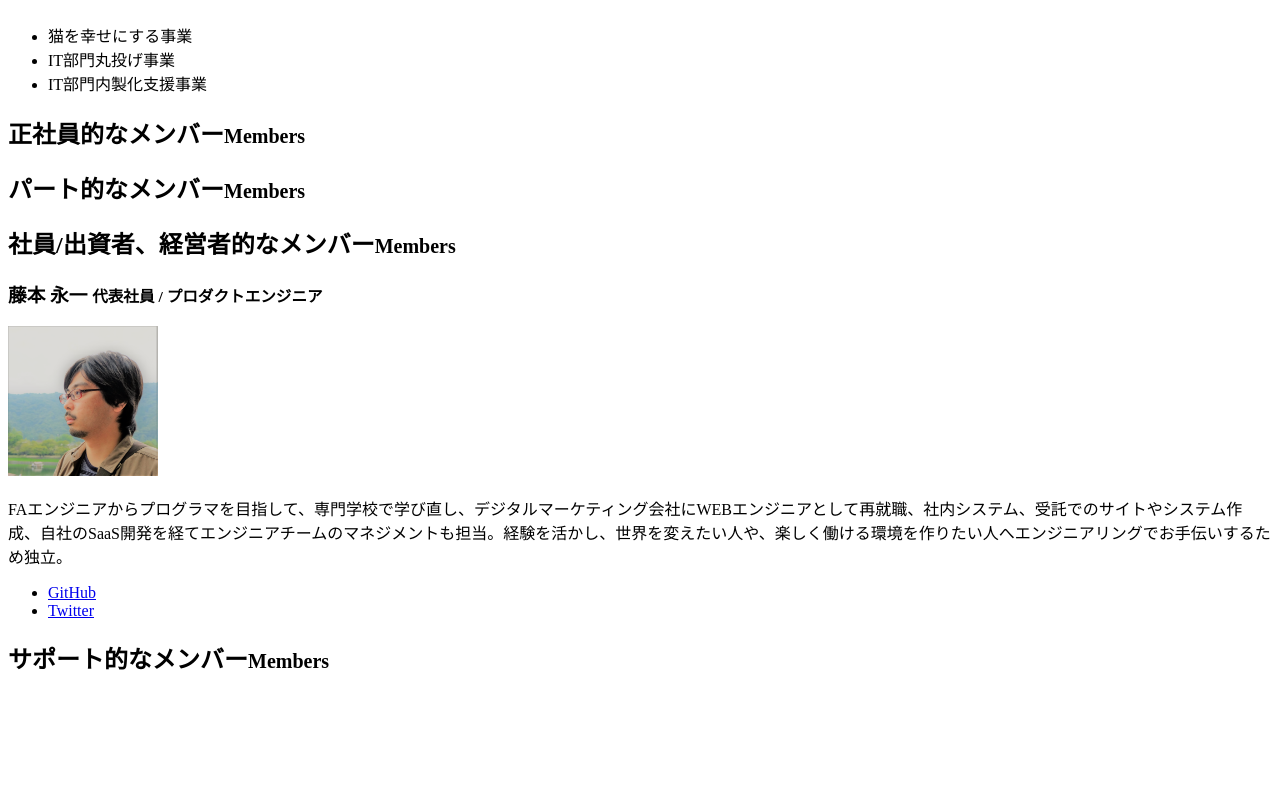
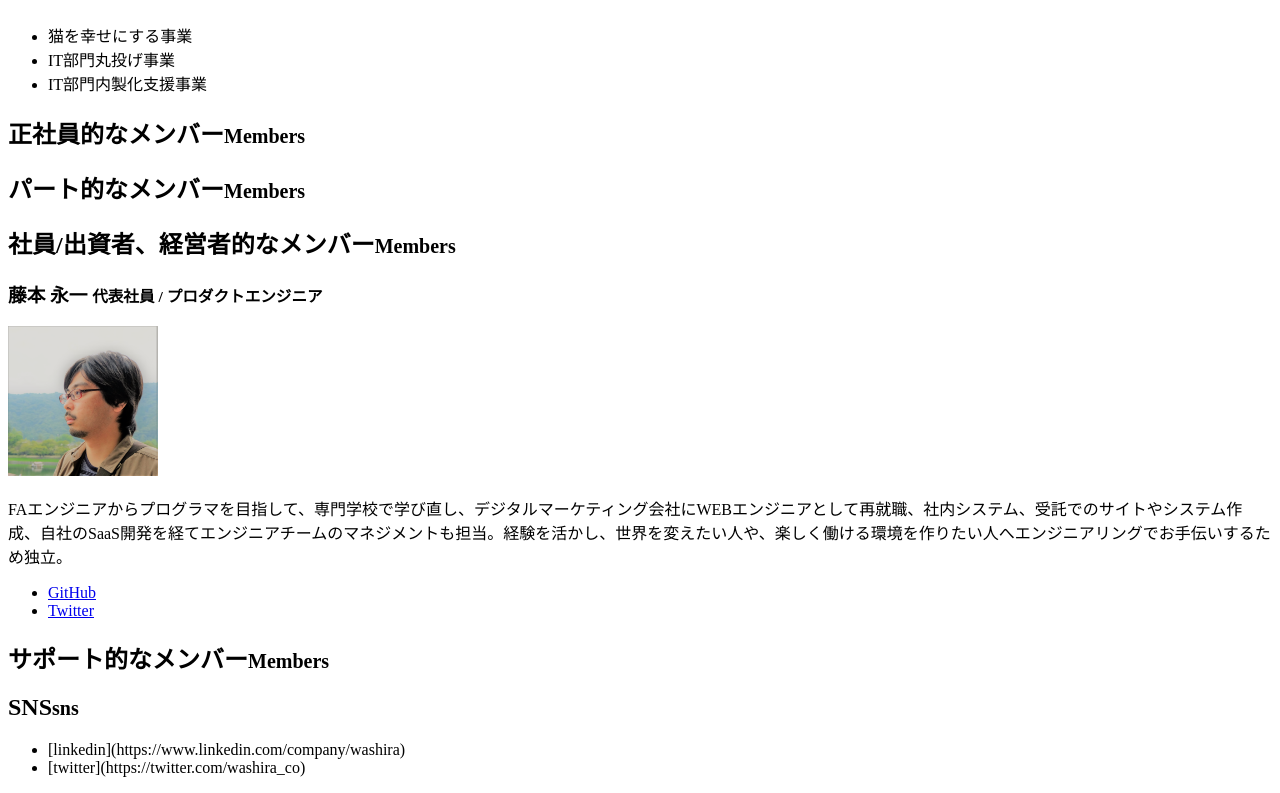
Before and after one commit to washira-co/web-washira.co, a Nuxt app: page / in a window 1280 px wide. Shown: the part 409-1202 px from the top of the page. Before the commit the page ends 1103 px from the top, so only its background shows below. Built offline with nearby package versions, Linux system fonts and the light colour scheme.

Commit message:
SNS追加

```diff
--- a/pages/index.vue
+++ b/pages/index.vue
@@ -53,6 +53,14 @@
       <h2>サポート的なメンバー<small>Members</small></h2>
       <div></div>
     </div>
+
+    <div>
+      <h2>SNS<small>sns</small></h2>
+      <ul>
+        <li>[linkedin](https://www.linkedin.com/company/washira)</li>
+        <li>[twitter](https://twitter.com/washira_co)</li>
+      </ul>
+    </div>
   </div>
 </template>
 
```
